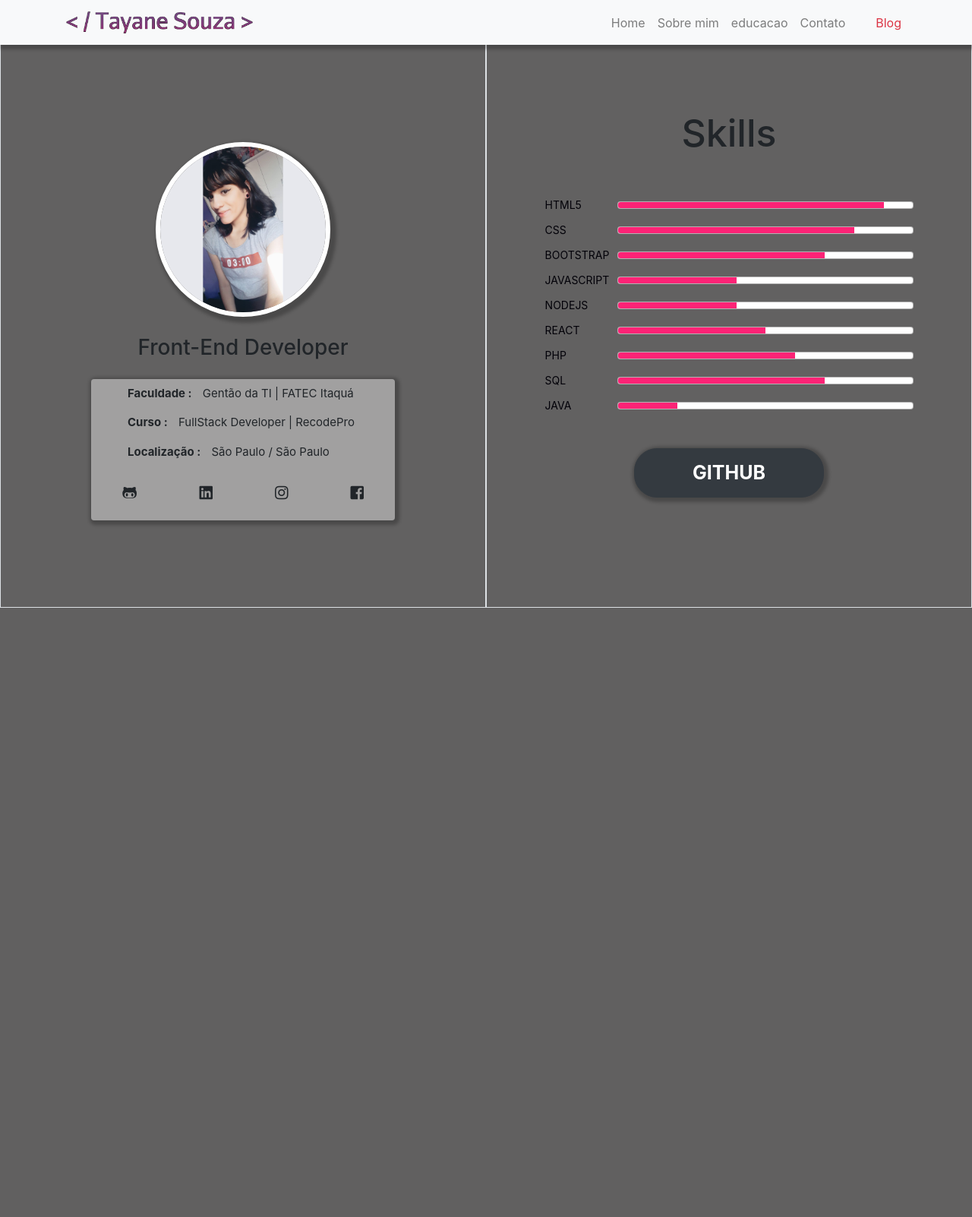
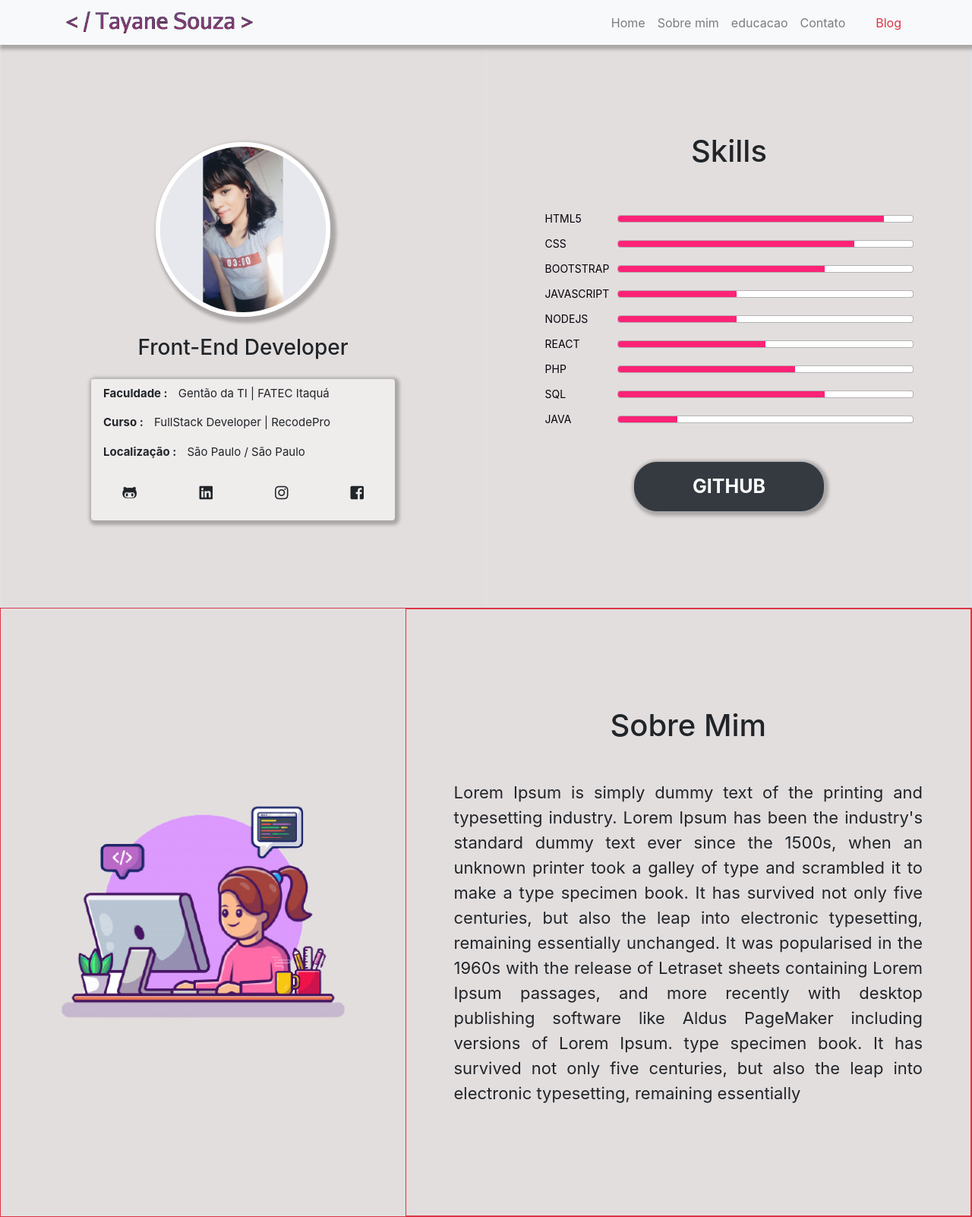
Before and after one commit to thaysouza/thaysouza.github.io, a PHP site: page / in a window 1280 px wide. Shown: the whole page at 76% size. Before the commit the page ends 800 px from the top, so only its background shows below. Run offline with PHP 8.4, Linux system fonts and the light colour scheme; some libraries are stand-ins or nearby versions.

Commit message:
row - sobremim

```diff
--- a/estilizacao.css
+++ b/estilizacao.css
@@ -14,15 +14,8 @@
 
 }
 
-.home{
-	/*background-image: url(img/fundo.gif);
-    background-repeat: no-repeat;
-	background-size: cover;*/
-	background-color: rgba(229, 226, 226, 0.37);
-}
-
-.row{
-	background: rgba(0,0,0,0.6);
+body{
+	background-color: rgba(219, 212, 212, 0.76);
 }
 
 
@@ -242,6 +235,14 @@ table{
 
 
 
+/*////////////////////////////////////////*/
+
+.area-sobre-mim{
+	font-size: 22px;
+
+}
+
+
 @media(max-width: 576px){
 
     .table-style{
@@ -280,5 +281,13 @@ table{
     box-shadow: 2px 2px 4px 4px rgba(0, 0, 0, 0.25);
 }
 
+.img-parte1{
+	width: 400px;
+}
+
+.area-sobre-mim{
+	font-size: 16px;
+}
+
 
 }
--- a/index.html
+++ b/index.html
@@ -15,7 +15,6 @@
 </head>
 
 <body>
-
 
     <header>
         <nav class="menu navbar navbar-expand-sm navbar-light bg-light fixed-top">
@@ -79,15 +78,15 @@
        <table class="table-borderless rounded mx-5 table-style text-left mb-5">
             <tbody>
               <tr>
-                <td class="p-2 pl-5 " colspan="4"><b style="margin-right: 10px;">Faculdade :</b> Gentão da  TI  |  FATEC Itaquá</td>
+                <td class="p-2 pl-3 " colspan="4"><b style="margin-right: 10px;">Faculdade :</b> Gentão da  TI  |  FATEC Itaquá</td>
               </tr>
 
               <tr>
-                <td class="p-2 pl-5 " colspan="4"><b style="margin-right: 10px;">Curso :</b> FullStack Developer | RecodePro</td>
+                <td class="p-2 pl-3 " colspan="4"><b style="margin-right: 10px;">Curso :</b> FullStack Developer | RecodePro</td>
               </tr>
 
               <tr>
-                <td class="p-2 pl-5 " colspan="4"><b style="margin-right: 10px;">Localização :</b> São Paulo / São Paulo</td>
+                <td class="p-2 pl-3 " colspan="4"><b style="margin-right: 10px;">Localização :</b> São Paulo / São Paulo</td>
               </tr>
 
             <tr class="text-center">
@@ -99,10 +98,6 @@
             </tbody>
           </table>
 
-
-
-
-
     </div><!--fim text-center-->
 
       </div><!--fim col 1-->
@@ -110,11 +105,9 @@
 
 
 
-
-
         <div style="height: 100vh;" class=" col-sm-12 col-md-6 border skills d-flex  align-items-center justify-content-center">
             <div class="text-center ">
-               <h1 style="skill margin-bottom: -20px; font-size: 50px;" >Skills</h1>
+               <h1 class="pt-5">Skills</h1>
 
                <table class="text-left mt-5">
                 <tr>
@@ -172,19 +165,54 @@
           </div><!--fim col 2-->
 
 
-
         </div><!--row principal-->
 
 
 
 
+<!--////////////////////////////////-->
+
+<div id="sobremim" class="row border border border-danger m-0 p-0">
+
+  <div style="height: 100vh;" class=" col-md-5   d-flex align-items-center justify-content-center">
+
+<div class="text-center ">
+<img class="img-fluid img-parte1" src="img/parte1-menina.png" width="600px"  alt="">
+
+
+</div><!--fim text-center-->
+
+</div><!--fim col 1-->
 
 
 
 
+<div style="height: 100vh;" class=" col-md-7 border border-danger skills d-flex  align-items-center justify-content-center">
+<div class="text-center ">
+ <h1 class="mb-5">Sobre Mim</h1>
+
+ <p class="area-sobre-mim px-5 text-justify">
+  Lorem Ipsum is simply dummy text of the printing and
+  typesetting industry. Lorem Ipsum has been the industry's
+   standard dummy text ever since the 1500s, when an unknown
+   printer took a galley of type and scrambled it to make a
+   type specimen book. It has survived not only five centuries,
+   but also the leap into electronic typesetting, remaining essentially
+    unchanged. It was popularised in the 1960s with the release of
+     Letraset sheets containing Lorem Ipsum passages, and more recently
+     with desktop publishing software like Aldus PageMaker including versions of Lorem Ipsum.
+     type specimen book. It has survived not only five centuries,
+     but also the leap into electronic typesetting, remaining essentially
+
+ </p>
 
 
 
+</div><!---div text-center-->
+</div><!--fim col 2-->
+
+
+</div><!--row principal-->
 
     </section>
 
@@ -197,7 +225,7 @@
 
 
 
-
+<script src="app.js"></script>
 
 
     <!-- Bootstrap -->
```
Also changed, not shown: img/Anima1p4.gif (added), img/menina-bonito-que-trabalha-na-ilustracao-do-icone-do-vetor-dos-desenhos-animados-do-computador-povos-e-conceito-do-icone-da-tecnologia-isolados-vetor-superior-estilo-cartoon-plana_138676-1444.jpg (added), img/menina.png (added), img/parte1-menina.png (added).
